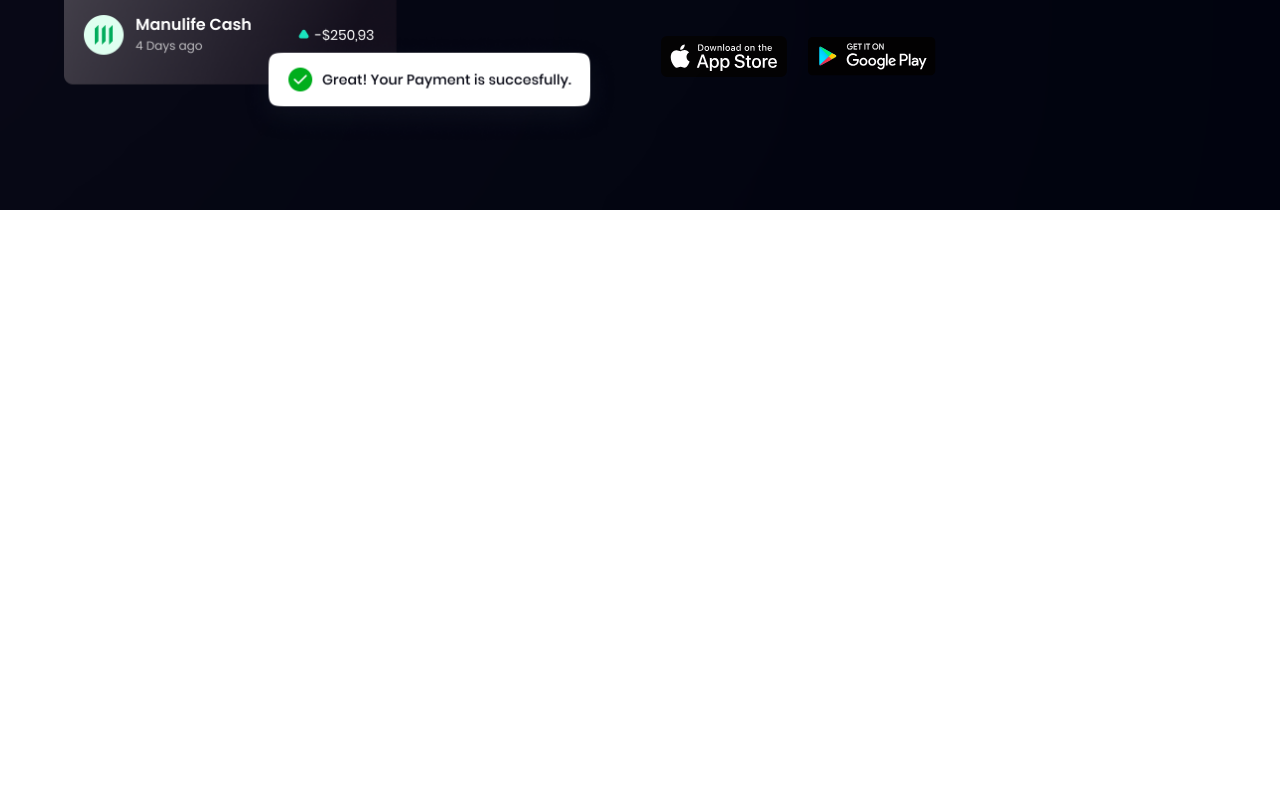
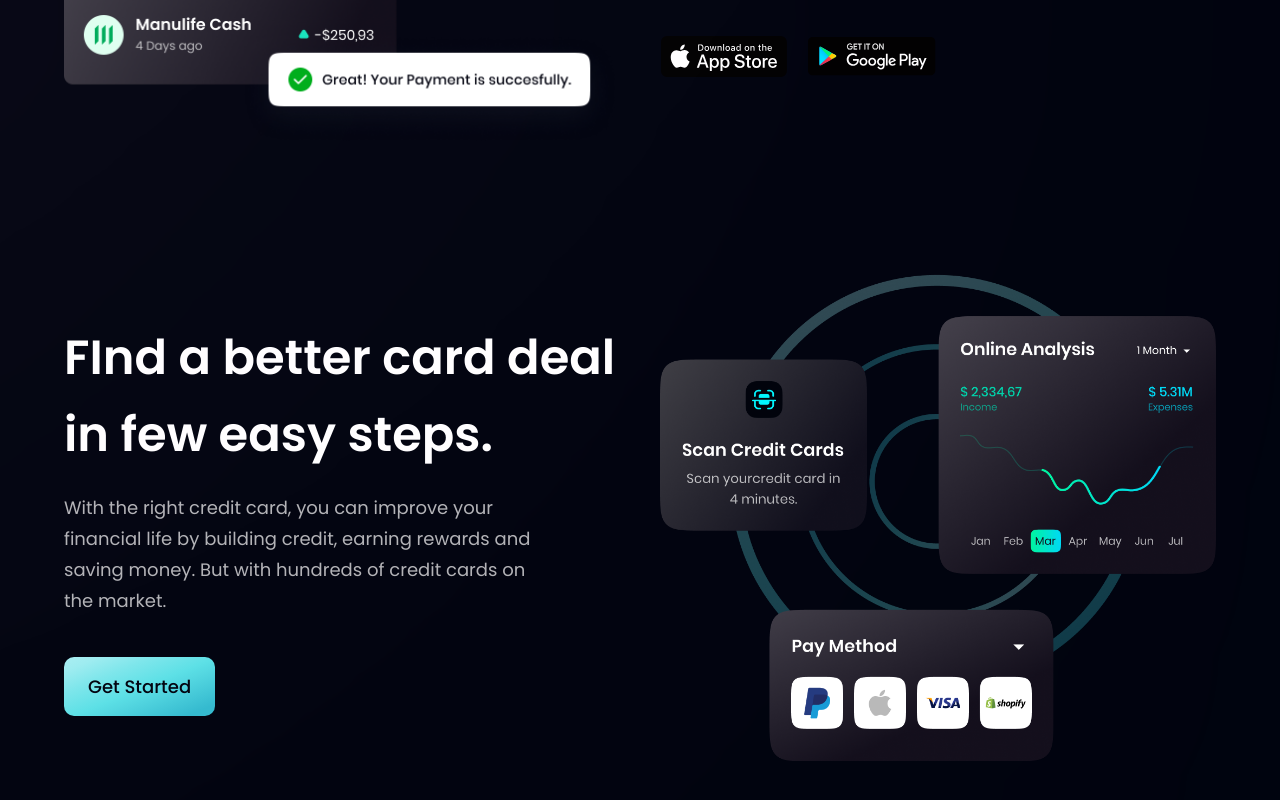
Before and after one commit to realestever/bank_modern_app, a React (Vite) app in the folder bank-modern-app/: page / in a window 1280 px wide. Shown: the part 1979-2779 px from the top of the page. Before the commit the page ends 2189 px from the top, so only its background shows below. Built offline with nearby package versions, Linux system fonts and the light colour scheme.

Commit message:
card section done

```diff
--- a/bank-modern-app/src/components/Button.jsx
+++ b/bank-modern-app/src/components/Button.jsx
@@ -2,7 +2,7 @@ import React from 'react'
 
 const Button = ({styles}) => {
   return (
-    <button type='button' className={`bg-blue-gradient rounded-xl py-4 px-6 cursor-pointer outline-none ${styles}`}>
+    <button type='button' className={`bg-blue-gradient py-4 px-6 cursor-pointer outline-none ${styles} rounded-[10px]`}>
       <p className='font-poppins font-medium text-[18px] text-primary ' >Get Started</p>
     </button>
   )
--- a/bank-modern-app/src/components/CardDeal.jsx
+++ b/bank-modern-app/src/components/CardDeal.jsx
@@ -1,11 +1,21 @@
 import React from 'react'
+import {card} from '../assets';
+import styles, {layout} from '../style';
+import Button from './Button';
 
-const CardDeal = () => {
-  return (
-    <div>
 
-    </div>
+const CardDeal = () => (
+    <section className={layout.section}>
+      <div className={layout.sectionInfo}>
+        <h2 className={styles.heading2}> FInd a better card deal <br className='sm:block hidden'/> in few easy steps.</h2>
+        <p className={`${styles.paragraph} max-w-[470px] mt-5`}>With the right credit card, you can improve your financial life by building credit, earning rewards and saving money. But with hundreds of credit cards on the market. </p>
+        <Button styles='mt-10' />
+      </div>
+      <div className={layout.sectionImg}>
+        <img src={card} alt='card' className='w-[100%] h-[100%]'/>
+      </div>
+    </section>
   )
-}
+
 
 export default CardDeal
```
